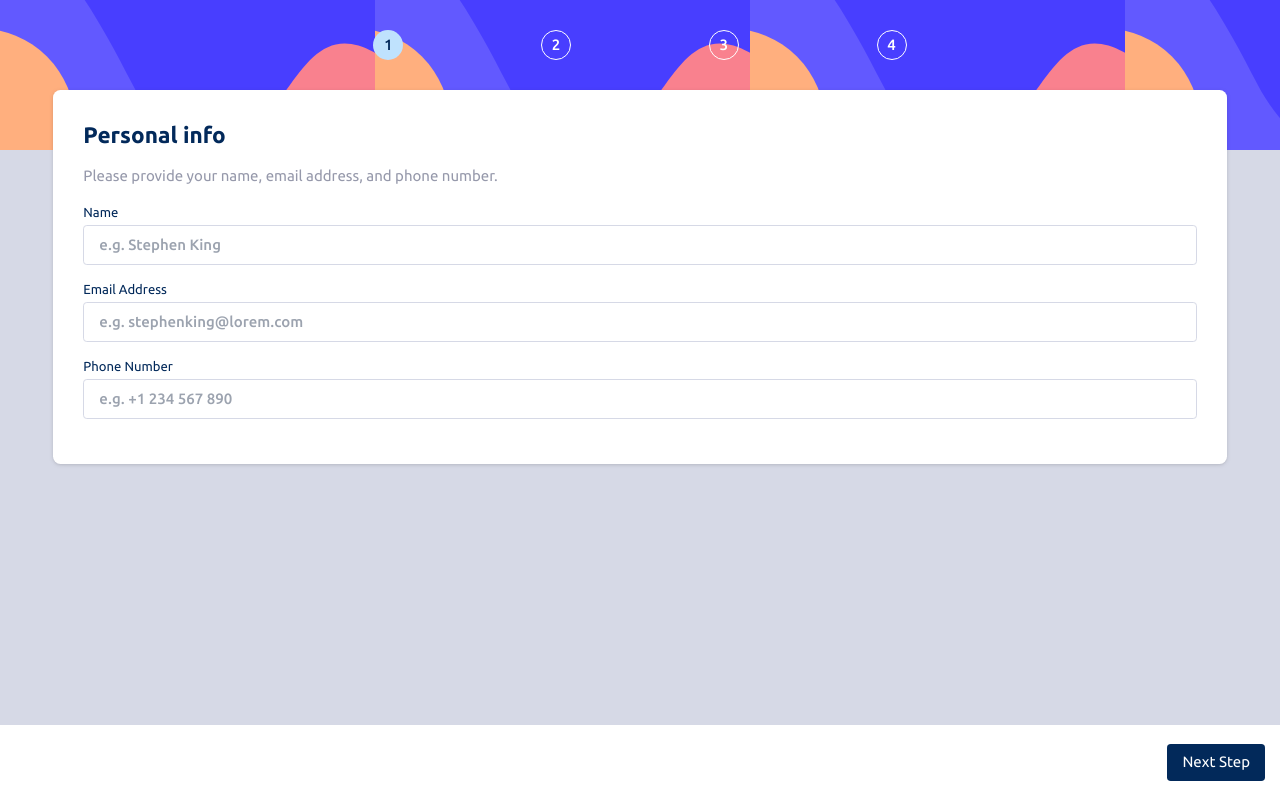
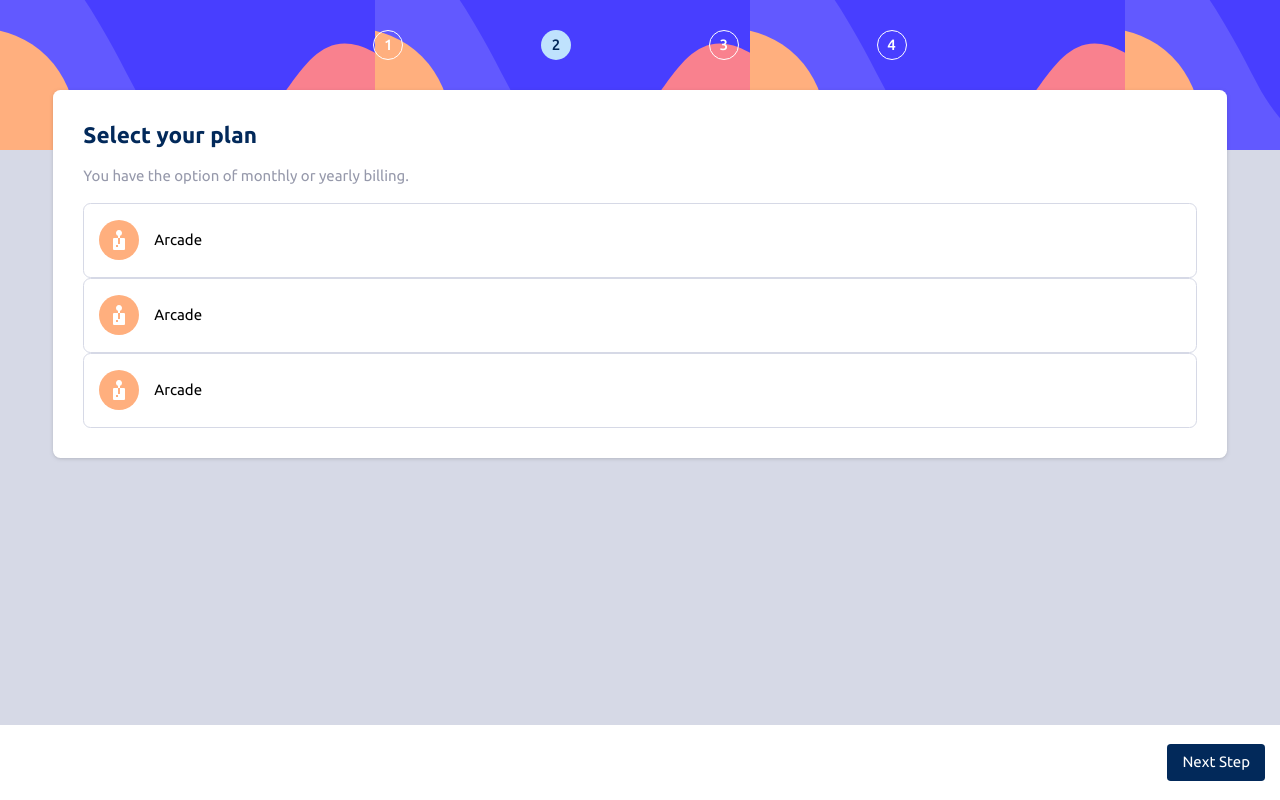
Before and after one commit to followthedopamine/multi-step-form-vue, a Vue app in the folder multi-step-form/: page / in a window 1280 px wide. Built offline with nearby package versions, Linux system fonts and the light colour scheme.

Commit message:
Created large radio button scaffold

```diff
--- a/multi-step-form/src/App.vue
+++ b/multi-step-form/src/App.vue
@@ -4,7 +4,7 @@ import FormPanel from './components/FormPanel.vue'
 import StepButton from './components/StepButton.vue'
 import { ref } from 'vue'
 
-const currentStep = ref(1)
+const currentStep = ref(2)
 
 const changeStep = (newStep: number) => {
   currentStep.value = newStep
--- a/multi-step-form/src/components/FormPanel.vue
+++ b/multi-step-form/src/components/FormPanel.vue
@@ -1,5 +1,6 @@
 <script lang="ts" setup>
 import TextInput from './TextInput.vue'
+import LargeRadioButton from './LargeRadioButton.vue'
 const props = defineProps({
   currentStep: Number
 })
@@ -15,35 +16,31 @@ const props = defineProps({
           Please provide your name, email address, and phone number.
         </h2>
 
-        <TextInput input-id="name" label-text="Name" placeholder="e.g. Stephen King"></TextInput>
+        <TextInput input-id="name" label-text="Name" placeholder="e.g. Stephen King" />
         <TextInput
           input-id="email"
           label-text="Email Address"
           placeholder="e.g. stephenking@lorem.com"
-        ></TextInput>
-        <TextInput
-          input-id="phone"
-          label-text="Phone Number"
-          placeholder="e.g. +1 234 567 890"
-        ></TextInput>
+        />
+        <TextInput input-id="phone" label-text="Phone Number" placeholder="e.g. +1 234 567 890" />
       </div>
 
       <div v-show="currentStep === 2" id="step-2">
         <h1 class="text-marine-blue font-bold text-2xl mb-4">Select your plan</h1>
         <h2 class="h1 text-cool-gray mb-4">You have the option of monthly or yearly billing.</h2>
-
-        <TextInput input-id="name" label-text="Name" placeholder="e.g. Stephen King"></TextInput>
-        <TextInput
-          input-id="email"
-          label-text="Email Address"
-          placeholder="e.g. stephenking@lorem.com"
-        ></TextInput>
-        <TextInput
-          input-id="phone"
-          label-text="Phone Number"
-          placeholder="e.g. +1 234 567 890"
-        ></TextInput>
+        <div class="radios">
+          <LargeRadioButton />
+          <LargeRadioButton />
+          <LargeRadioButton />
+        </div>
       </div>
     </form>
   </div>
 </template>
+
+<style scoped>
+.radios input[type='radio']:checked + label {
+  border-color: #544c97;
+  background-color: #f8f9fe;
+}
+</style>
--- /dev/null
+++ b/multi-step-form/src/components/LargeRadioButton.vue
@@ -0,0 +1,30 @@
+<script lang="ts" setup></script>
+
+<template>
+  <div class="radios">
+    <input id="arcade" name="arcade" type="radio" class="w-0 fixed opacity-0" />
+    <label class="w-full border border-light-gray rounded-lg h-20 flex items-center" for="arcade">
+      <i class="arcade w-[40px] h-[40px] block mx-4"></i>
+      Arcade
+    </label>
+  </div>
+</template>
+
+<style scoped>
+.arcade {
+  background-image: url('../assets/images/icon-arcade.svg');
+}
+
+.advanced {
+  background-image: url('../assets/images/icon-advanced.svg');
+}
+
+.pro {
+  background-image: url('../assets/images/icon-pro.svg');
+}
+
+.radios input[type='radio']:checked + label {
+  border-color: #544c97;
+  background-color: #f8f9fe;
+}
+</style>
```
